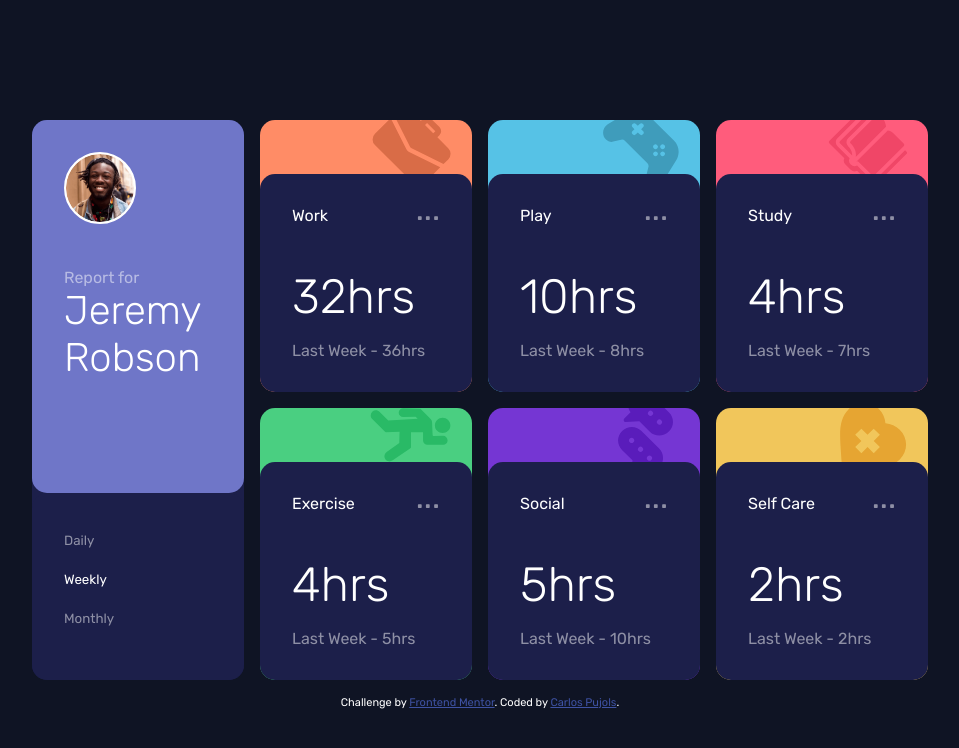
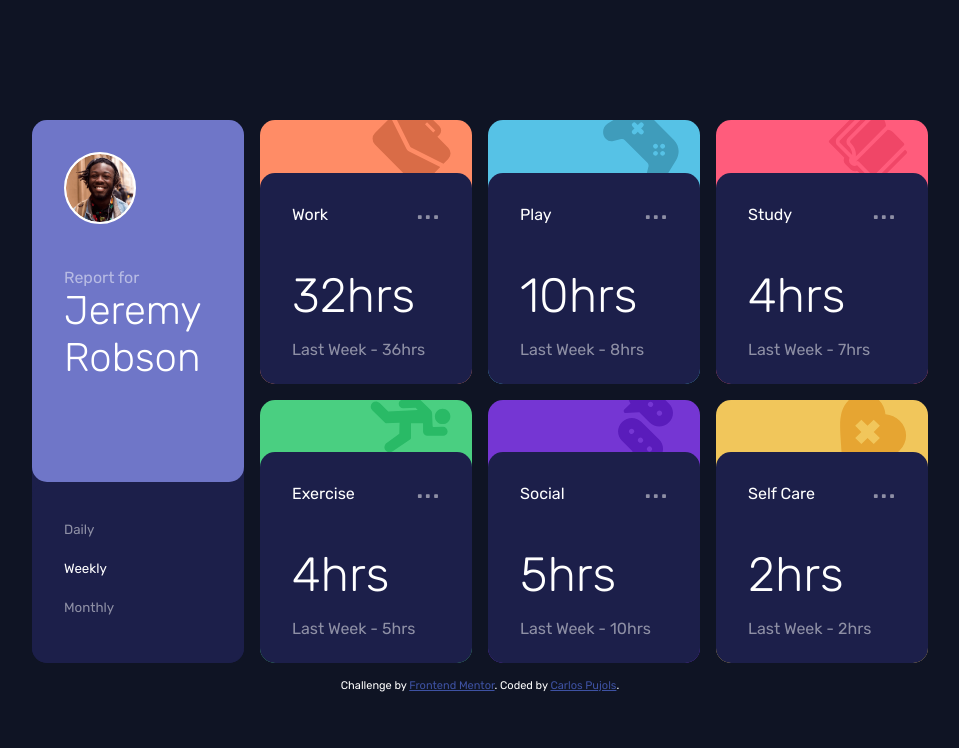
Before and after one commit to CarlosPujols/order-summary-component-main, a plain HTML site: page index.html in a window 1280 px wide. Shown: the whole page, without its empty margins (160-1119 px from the left). Drawn offline with Linux system fonts and the light colour scheme.

Commit message:
Modified CSS to match closer to design

```diff
--- a/styles.css
+++ b/styles.css
@@ -22,7 +22,7 @@ body button{
     margin-right: auto;
     margin-top: 15vh;
     max-width: 70%;
-    min-height: 70vh;
+    max-height: 70%;
     display: grid;
     grid-template-columns: repeat(4, 1fr);
     gap: 2vh;
```
